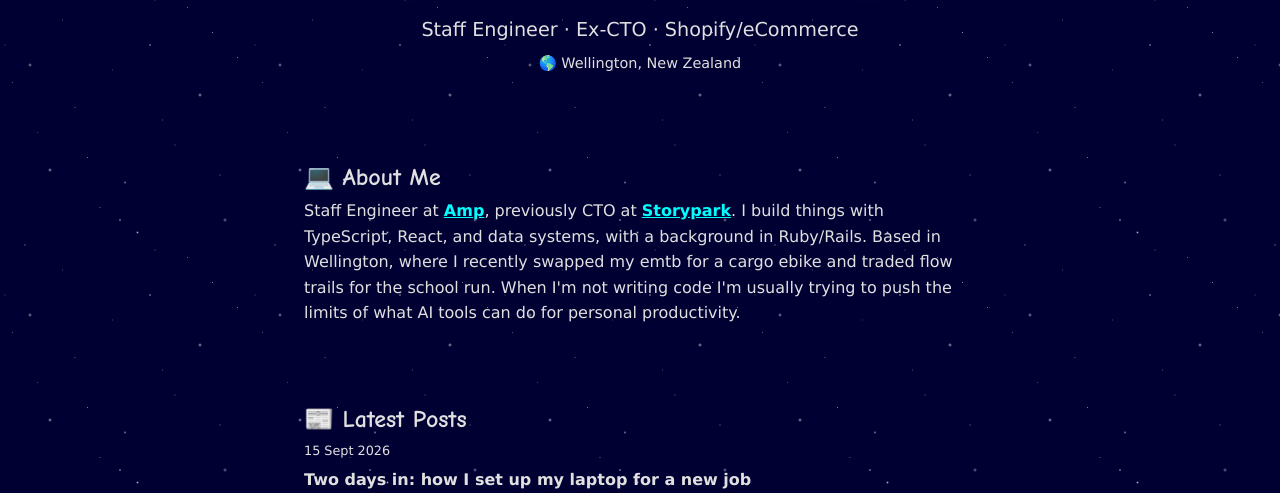
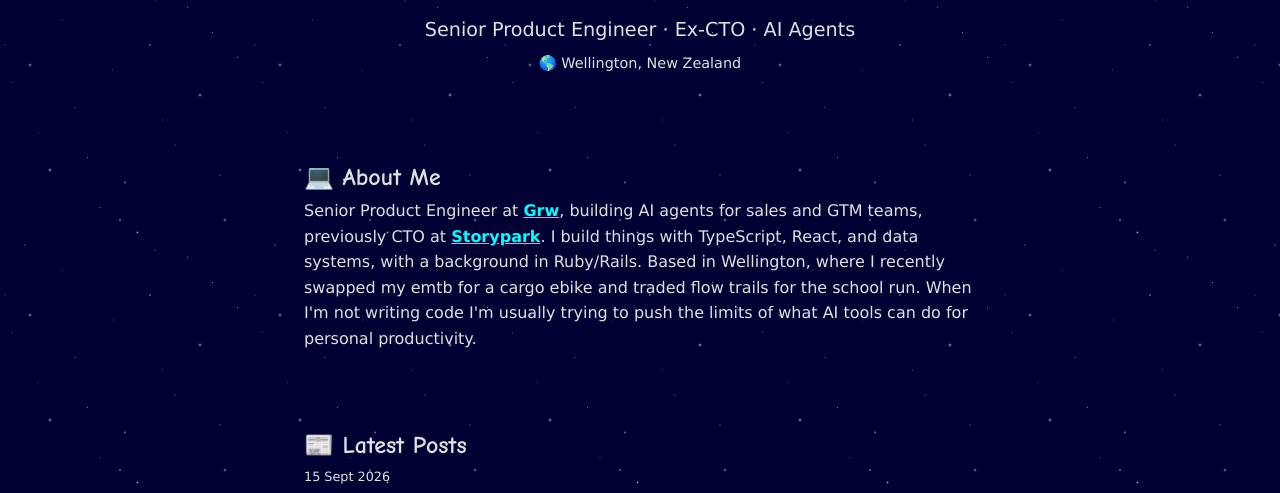
Before and after one commit to fourseven/mathewhartley.com, an Astro site: page / in a window 1280 px wide. Shown: the part 305-798 px from the top of the page. Built offline with nearby package versions, Linux system fonts and the light colour scheme; Astro itself is replaced by a stand-in of ours.

Commit message:
Update current role: Senior Product Engineer at Grw
Replaces the Amp entry on the home page (bio, tagline, and Person JSON-LD).

```diff
--- a/src/pages/index.astro
+++ b/src/pages/index.astro
@@ -11,9 +11,9 @@ const personJsonLd = {
   "@type": "Person",
   name: "Mathew Hartley",
   url: "https://www.mathewhartley.com",
-  jobTitle: "Staff Engineer",
+  jobTitle: "Senior Product Engineer",
   description:
-    "Staff Engineer at Amp, previously CTO at Storypark. Builds with TypeScript, React, and data systems. Based in Wellington, New Zealand.",
+    "Senior Product Engineer at Grw, building AI agents for sales and GTM teams. Previously CTO at Storypark. Builds with TypeScript, React, and data systems. Based in Wellington, New Zealand.",
   address: {
     "@type": "PostalAddress",
     addressLocality: "Wellington",
@@ -31,14 +31,14 @@ const personJsonLd = {
 <Base title="MathewHartley.com" jsonLd={personJsonLd}>
   <div class="hero">
     <h1>&#127775; Mathew Hartley &#127775;</h1>
-    <p class="tagline">Staff Engineer &middot; Ex-CTO &middot; Shopify/eCommerce</p>
+    <p class="tagline">Senior Product Engineer &middot; Ex-CTO &middot; AI Agents</p>
     <p class="location">&#127758; Wellington, New Zealand</p>
   </div>
 
   <div class="experience-box">
     <h2>&#128187; About Me</h2>
     <p>
-      Staff Engineer at <a href="https://useamp.com"><strong>Amp</strong></a>, previously CTO at <a href="https://storypark.com"><strong>Storypark</strong></a>.
+      Senior Product Engineer at <a href="https://grw.ai"><strong>Grw</strong></a>, building AI agents for sales and GTM teams, previously CTO at <a href="https://storypark.com"><strong>Storypark</strong></a>.
       I build things with TypeScript, React, and data systems, with a background in Ruby/Rails.
       Based in Wellington, where I recently swapped my emtb for a cargo ebike and traded flow trails for the school run. When I'm not writing code I'm usually trying to push the limits of what AI tools can do for personal productivity.
     </p>
```
